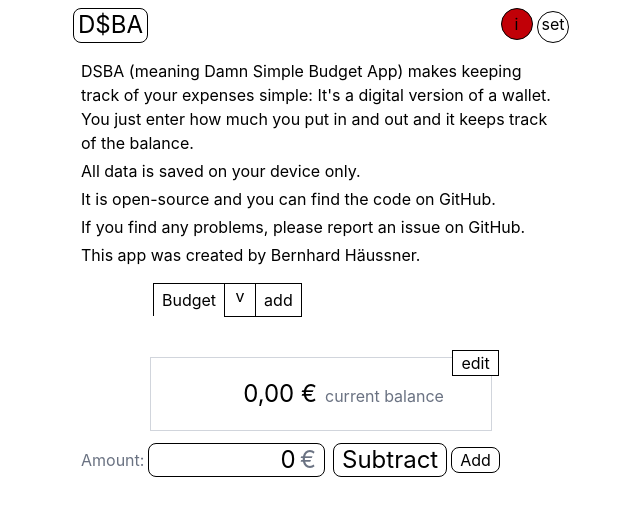
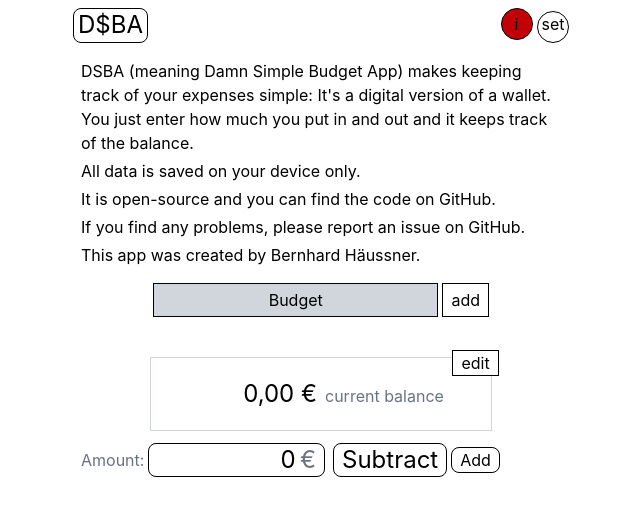
Before and after one commit to bxt/dsba, a SvelteKit app: page / in a window 1280 px wide. Shown: the top 516 px of the page, without its empty margins (319-959 px from the left). Built offline with nearby package versions, Linux system fonts and the light colour scheme.

Commit message:
feat: remove wallet dropdown in favor of flat list

```diff
--- a/src/routes/+layout.svelte
+++ b/src/routes/+layout.svelte
@@ -13,6 +13,7 @@
     setActiveWallet,
   } from "$lib/persistence.svelte";
   import { resolve } from "$app/paths";
+  import Amount from "$lib/Amount.svelte";
 
   let { children } = $props();
 
@@ -68,37 +69,23 @@
     <div>Error!</div>
   {:else}
     <nav
-      class="wallet-navigation m-auto -mbs-8 flex w-full max-w-lg ps-22 pe-22"
+      class="wallet-navigation m-auto -mbs-8 flex w-full max-w-lg flex-wrap gap-1 ps-22 pe-22"
     >
-      <div class="relative">
-        <h2
-          class="border-s border-bs px-2 py-1"
-          aria-current={page.url.pathname === "/"}
+      {#each getWallets() as wallet (wallet.id)}
+        {@const isCurrent = wallet.id === getActiveWallet().id}
+        <button
+          class="flex-auto border px-2 py-1 aria-current:bg-gray-300"
+          onclick={() => setActiveWallet(wallet.id)}
+          role={isCurrent ? "heading" : "undefined"}
+          aria-current={isCurrent}
+          >{wallet.name}
+          {#if !isCurrent}<Amount value={wallet.balance} />{/if}</button
         >
-          {getActiveWallet().name}
-        </h2>
-        <ul class="wallet-dropdown absolute w-max">
-          {#each getWallets() as wallet (wallet.id)}
-            <li>
-              <button
-                onclick={() => setActiveWallet(wallet.id)}
-                aria-current={wallet.id === getActiveWallet().id}
-                >{wallet.name} ({wallet.balance})</button
-              >
-            </li>
-          {/each}
-        </ul>
-      </div>
-      <input
-        type="checkbox"
-        class="wallet-toggle-button w-8 border px-2 text-center"
-        aria-label="toggle list of wallets"
-      />
-
+      {/each}
       <a
         href={resolve("/add")}
         aria-current={page.url.pathname === "/add"}
-        class="border border-s-0 px-2 py-1 aria-current:bg-red-700">add</a
+        class="border px-2 py-1 aria-current:bg-red-700">add</a
       >
     </nav>
 
@@ -107,30 +94,3 @@
     </section>
   {/if}
 </main>
-
-<style>
-  .wallet-toggle-button {
-    appearance: none;
-    cursor: pointer;
-    font: inherit;
-    color: inherit;
-
-    &::after {
-      content: "v";
-    }
-
-    &:checked {
-      background: red;
-    }
-  }
-
-  .wallet-dropdown {
-    display: none;
-  }
-
-  .wallet-navigation:has(.wallet-toggle-button:checked) {
-    .wallet-dropdown {
-      display: block;
-    }
-  }
-</style>
```
